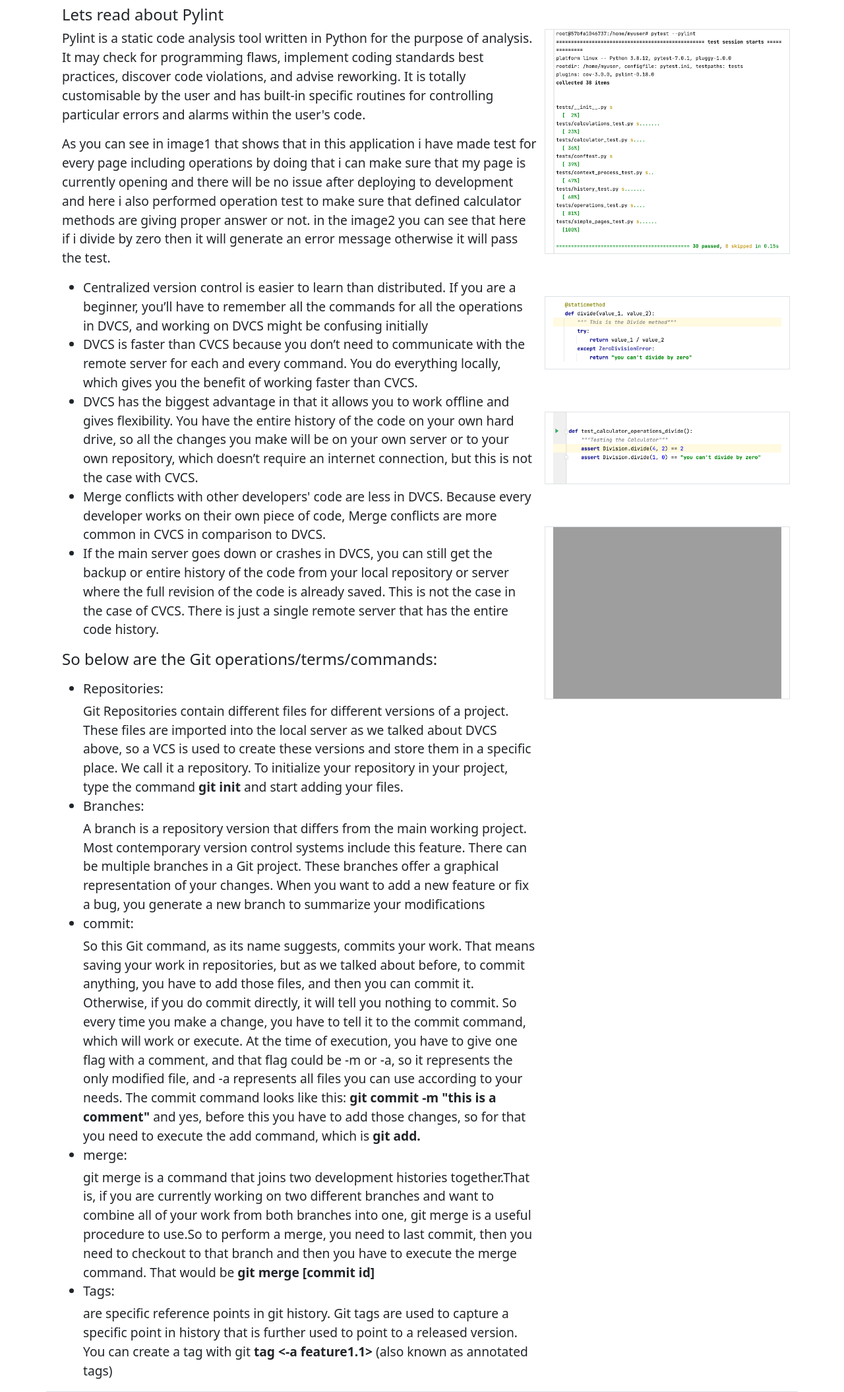
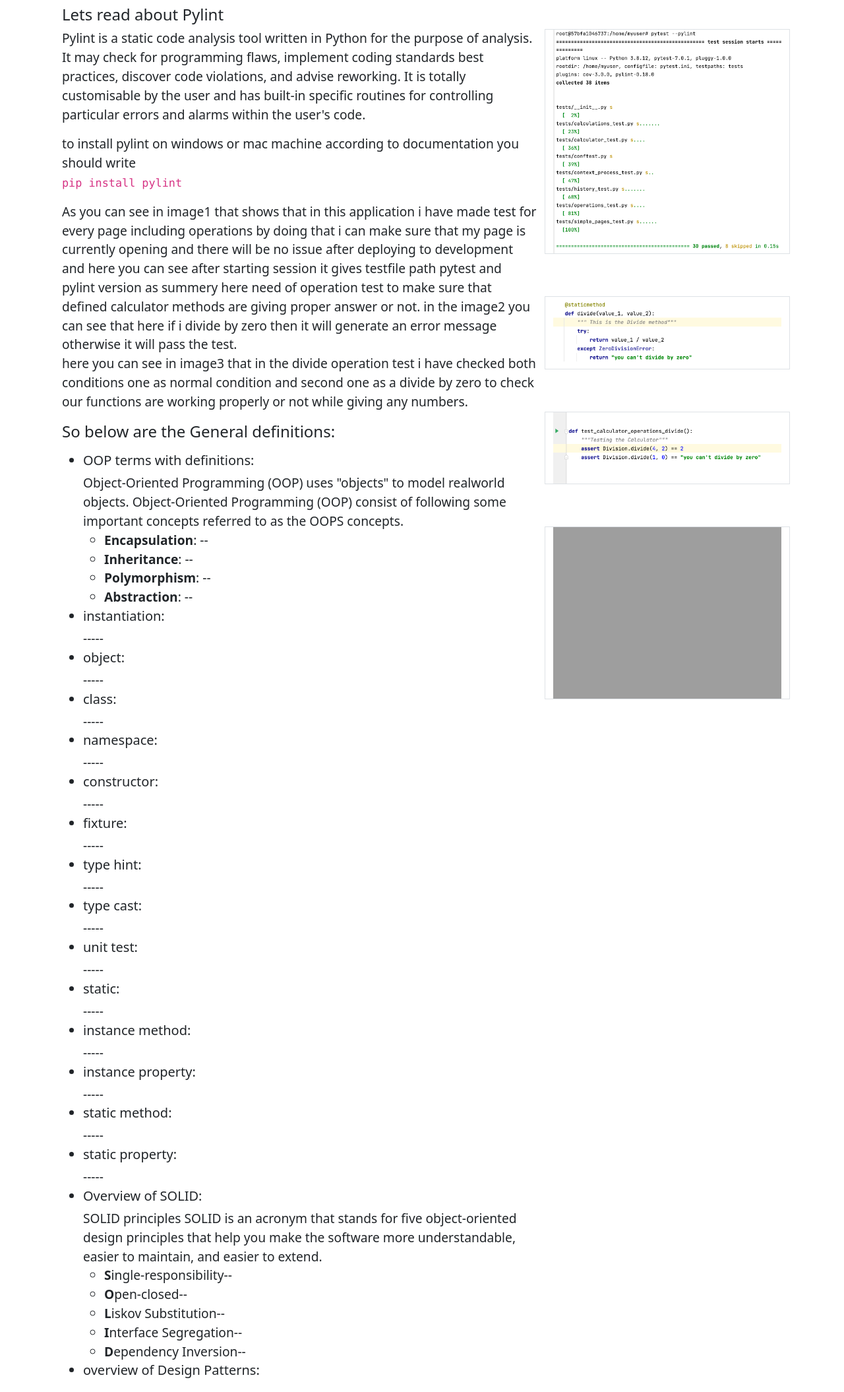
Before and after one commit to shuubhampatel/Flask_docker_Project1, a Flask app: page /pylint in a window 1280 px wide. Shown: the part 68-2178 px from the top of the page at 66% size. Run offline with Flask 2, Linux system fonts and the light colour scheme; grey boxes are pictures that could not be loaded.

Commit message:
added content to pylint page v1.1

```diff
--- a/app/simple_pages/templates/Pylint.html
+++ b/app/simple_pages/templates/Pylint.html
@@ -9,72 +9,61 @@
                 programming flaws, implement coding standards best practices, discover code violations, and advise
                 reworking. It is totally customisable by the user and has built-in specific routines for controlling
                 particular errors and alarms within the user's code.</p>
+            <p> to install pylint on windows or mac machine according to documentation you should write<br> <code>pip
+                install pylint</code></p>
             <p>As you can see in image1 that shows that in this application i have made test for every page including
                 operations by doing that i can make sure that my page is currently opening and there will be no issue
-                after deploying to development and here i also performed operation test to make sure that defined
+                after deploying to development and here you can see after starting session it gives testfile path pytest
+                and pylint version as summery here need of operation test to make sure that defined
                 calculator methods are giving proper answer or not. in the image2 you can see that here if i
-                divide by zero then it will generate an error message otherwise it will pass the test. </p>
+                divide by zero then it will generate an error message otherwise it will pass the test.<br> here you can
+                see in image3 that in the divide operation test i have checked both conditions one as normal condition
+                and second one as a divide by zero to check our functions are working properly or not while giving any
+                numbers. </p>
+
+
+            <h4>So below are the General definitions:</h4>
             <p>
             <ul>
-                <li>Centralized version control is easier to learn than distributed. If you are a beginner, you’ll have
-                    to remember all the commands for all the operations in DVCS, and working on DVCS might be confusing
-                    initially
-                </li>
-                <li>DVCS is faster than CVCS because you don’t need to communicate with the remote server for each and
-                    every command. You do everything locally, which gives you the benefit of working faster than CVCS.
-                </li>
-                <li>DVCS has the biggest advantage in that it allows you to work offline and gives flexibility. You have
-                    the entire history of the code on your own hard drive, so all the changes you make will be on your
-                    own server or to your own repository, which doesn’t require an internet connection, but this is not
-                    the case with CVCS.
-                </li>
-                <li>Merge conflicts with other developers' code are less in DVCS. Because every developer works on their
-                    own piece of code, Merge conflicts are more common in CVCS in comparison to DVCS.
-                </li>
-                <li> If the main server goes down or crashes in DVCS, you can still get the backup or entire history of
-                    the code from your local repository or server where the full revision of the code is already saved.
-                    This is not the case in the case of CVCS. There is just a single remote server that has the entire
-                    code history.
-                </li>
-            </ul>
-            </p>
-            <h4>So below are the Git operations/terms/commands:</h4>
-            <p>
-            <ul>
-                <li><h5>Repositories:</h5> Git Repositories contain different files for different versions of a project.
-                    These files are imported into the local server as we talked about DVCS above, so a VCS is used to
-                    create these versions and store them in a specific place. We call it a repository. To initialize
-                    your repository in your project, type the command <b>git init </b>and start adding your files.
+                <li><h5>OOP terms with definitions:</h5>Object-Oriented Programming (OOP) uses "objects" to model
+                    realworld objects. Object-Oriented Programming (OOP) consist of following some important concepts
+                    referred to as the OOPS concepts.
+                    <ul>
+                        <li><b>Encapsulation</b>: --</li>
+                        <li><b>Inheritance</b>: --</li>
+                        <li><b>Polymorphism</b>: --</li>
+                        <li><b>Abstraction</b>: --</li>
+                    </ul>
                 </li>
 
-                <li><h5>Branches:</h5> A branch is a repository version that differs from the main working project. Most
-                    contemporary version control systems include this feature. There can be multiple branches in a Git
-                    project. These branches offer a graphical representation of your changes. When you want to add a new
-                    feature or fix a bug, you generate a new branch to summarize your modifications
+                <li><h5>instantiation:</h5> -----</li>
+                <li><h5>object:</h5> -----</li>
+                <li><h5>class:</h5> -----</li>
+                <li><h5>namespace:</h5> -----</li>
+                <li><h5>constructor:</h5> -----</li>
+                <li><h5>fixture:</h5> -----</li>
+                <li><h5>type hint:</h5> -----</li>
+                <li><h5>type cast:</h5> -----</li>
+                <li><h5>unit test:</h5> -----</li>
+                <li><h5>static:</h5> -----</li>
+                <li><h5>instance method:</h5> -----</li>
+                <li><h5>instance property:</h5> -----</li>
+                <li><h5>static method:</h5> -----</li>
+                <li><h5>static property:</h5> -----</li>
+                <li><h5>Overview of SOLID:</h5> SOLID principles
+                    SOLID is an acronym that stands for five object-oriented design principles that help you make the
+                    software more understandable, easier to maintain, and easier to extend.
+                    <ul>
+                        <li><b>S</b>ingle-responsibility--</li>
+                        <li><b>O</b>pen-closed--</li>
+                        <li><b>L</b>iskov Substitution--</li>
+                        <li><b>I</b>nterface Segregation--</li>
+                        <li><b>D</b>ependency Inversion--</li>
+                    </ul>
+
                 </li>
+                <li><h5>overview of Design Patterns:</h5> -----</li>
 
-                <li><h5>commit:</h5> So this Git command, as its name suggests, commits your work. That means saving
-                    your work in repositories, but as we talked about before, to commit anything, you have to add those
-                    files, and then you can commit it. Otherwise, if you do commit directly, it will tell you nothing to
-                    commit. So every time you make a change, you have to tell it to the commit command, which will work
-                    or execute. At the time of execution, you have to give one flag with a comment, and that flag could
-                    be -m or -a, so it represents the only modified file, and -a represents all files you can use
-                    according to your needs. The commit command looks like this: <b> git commit -m "this is a
-                        comment" </b> and
-                    yes, before this you have to add those changes, so for that you need to execute the add command,
-                    which is <b>git add.</b></li>
-
-                <li><h5>merge: </h5>git merge is a command that joins two development histories together.That is, if you
-                    are currently working on two different branches and want to combine all of your work from both
-                    branches into one, git merge is a useful procedure to use.So to perform a merge, you need to last
-                    commit, then you need to checkout to that branch and then you have to execute the merge command.
-                    That would be <b> git merge [commit id] </b>
-                </li>
-
-                <li><h5>Tags:</h5> are specific reference points in git history. Git tags are used to capture a specific
-                    point in history that is further used to point to a released version. You can create a tag with git
-                    <b>tag <-a feature1.1> </b>(also known as annotated tags)
-                </li>
 
             </ul>
 
--- a/app/templates/base.html
+++ b/app/templates/base.html
@@ -25,7 +25,7 @@
     <div class="row row-auto">
         <header class="mb-2">
             <!-- navbar -->
-            <nav class="navbar navbar-expand-sm navbarcustomcolor">
+            <nav class="navbar navbar-expand-lg navbarcustomcolor">
                 <div class="container">
                     <div class="header-item mt-n1 mb-n1 d-md-flex">
                         <a class="navbar-brand navbarcustomfontcolor" href="/">
```
Also changed, not shown: app/static/css/style.css (+4 -3 lines).
